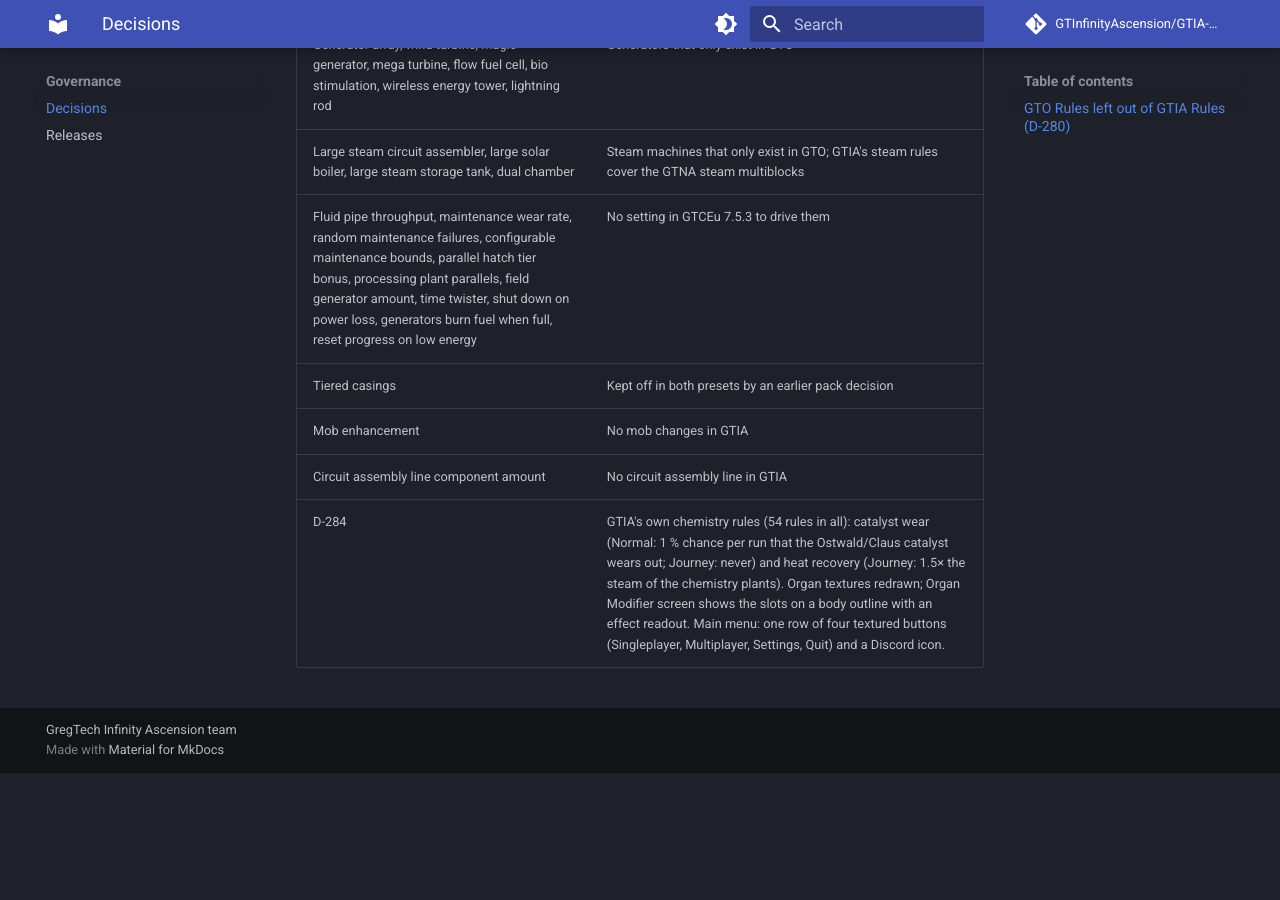
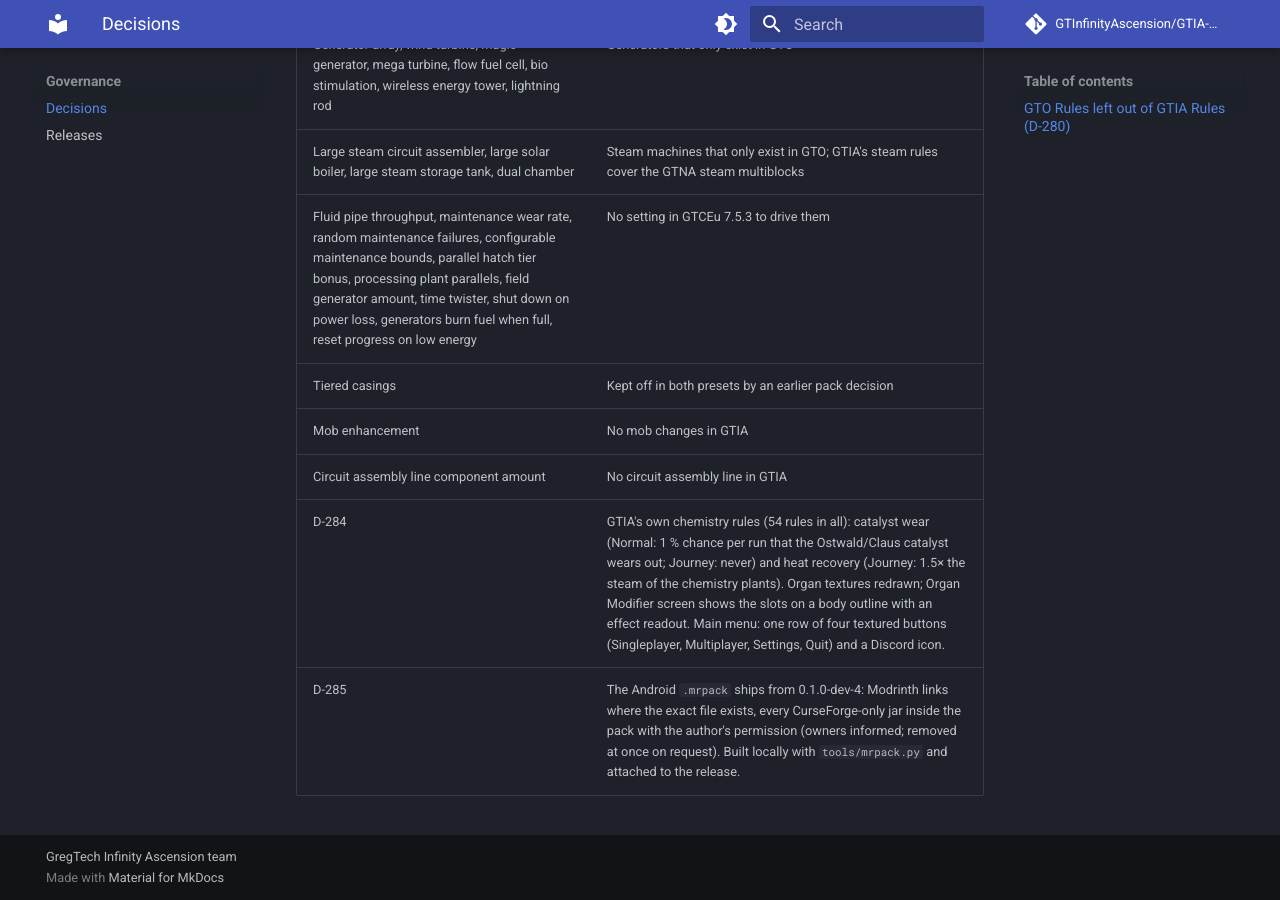
Before and after one commit to GTInfinityAscension/GTIA-Dev-Doc, an MkDocs documentation site: the page built from docs/governance/decisions.md, in a window 1280 px wide and 900 px high, scrolled down 3521 px. Built offline with MkDocs 1.6.1 and Material for MkDocs 9.7.7, drawn with Linux system fonts in a browser that asks for light colours; comment, search, counter and statistics services are not loaded; before the commit the page ends 4294 px from its top, so only the background shows below that.

Commit message:
Decision D-285: Android mrpack ships

```diff
--- a/docs/governance/decisions.md
+++ b/docs/governance/decisions.md
@@ -59,3 +59,4 @@ This page lists the approved product decisions that shape development. Internal
 | Mob enhancement | No mob changes in GTIA |
 | Circuit assembly line component amount | No circuit assembly line in GTIA |
 | D-284 | GTIA's own chemistry rules (54 rules in all): catalyst wear (Normal: 1 % chance per run that the Ostwald/Claus catalyst wears out; Journey: never) and heat recovery (Journey: 1.5× the steam of the chemistry plants). Organ textures redrawn; Organ Modifier screen shows the slots on a body outline with an effect readout. Main menu: one row of four textured buttons (Singleplayer, Multiplayer, Settings, Quit) and a Discord icon. |
+| D-285 | The Android `.mrpack` ships from 0.1.0-dev-4: Modrinth links where the exact file exists, every CurseForge-only jar inside the pack with the author's permission (owners informed; removed at once on request). Built locally with `tools/mrpack.py` and attached to the release. |
```
